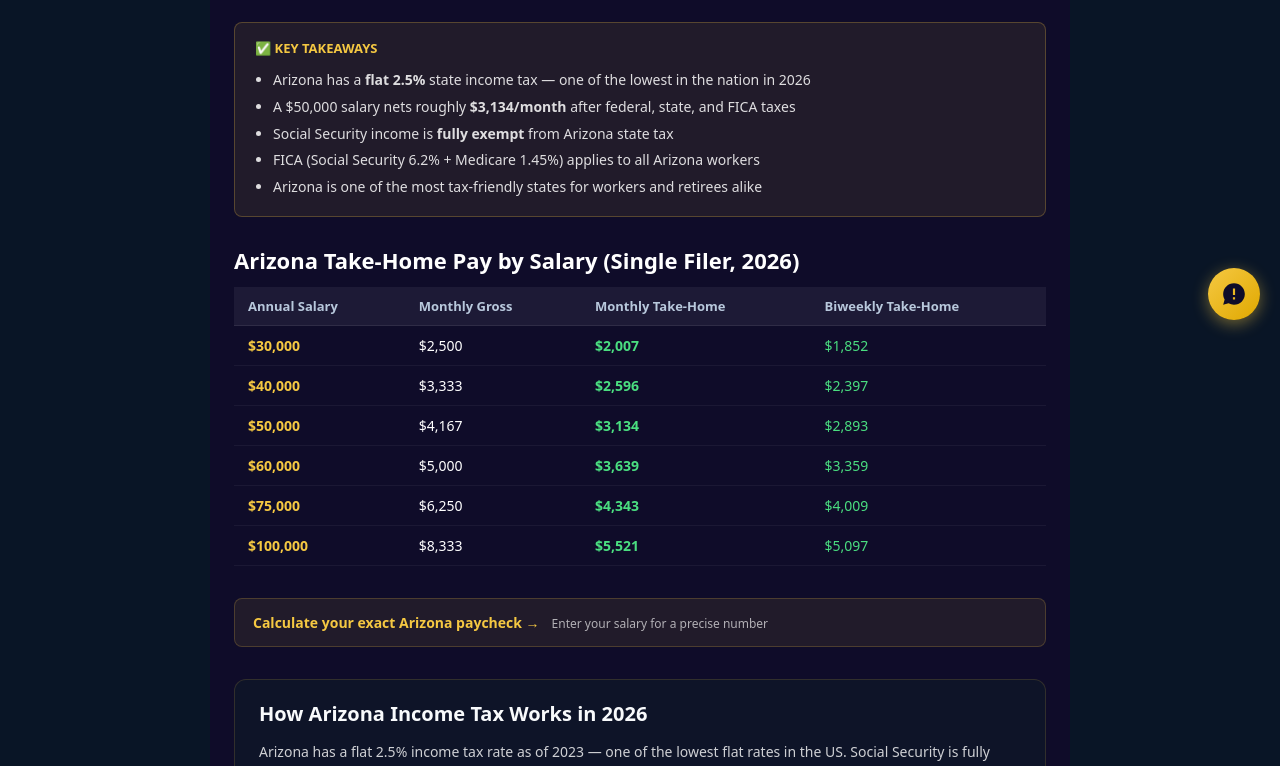
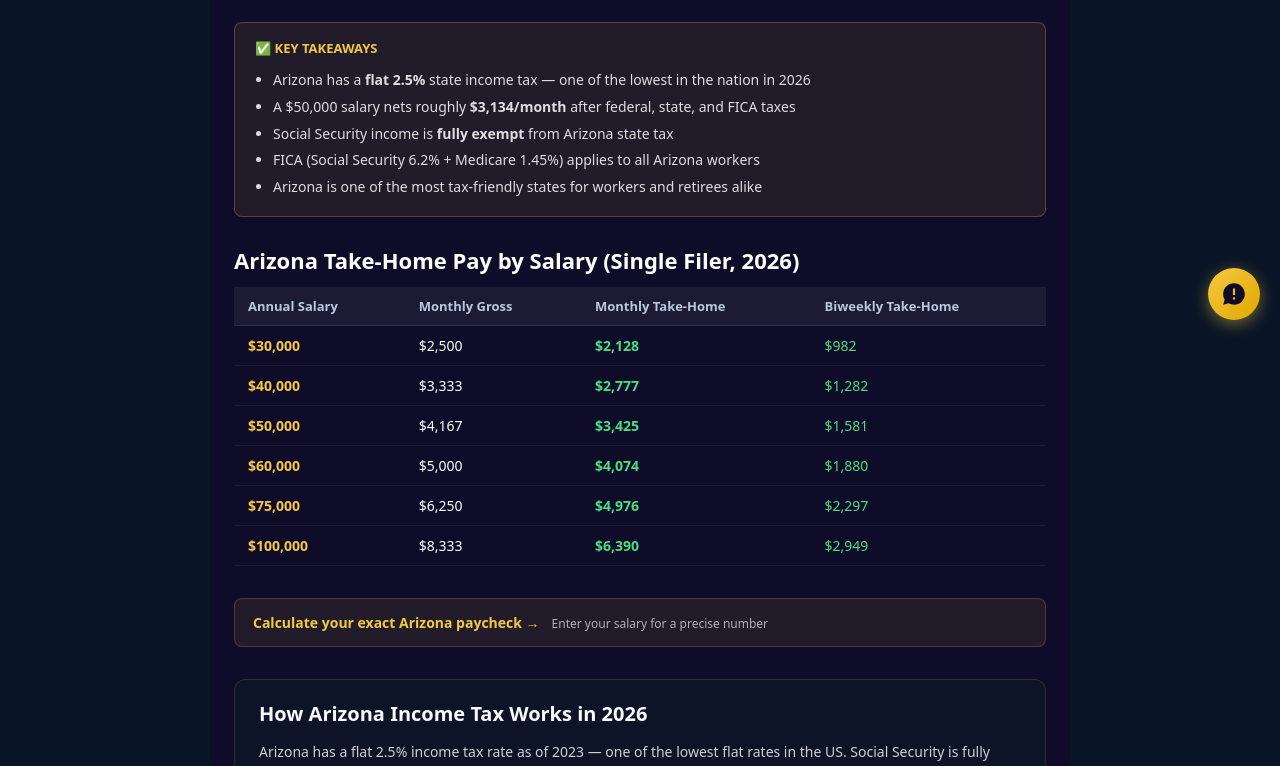
Before and after one commit to devqrcraft-ui/privatepaycheck, a Next.js app: page /arizona-paycheck-calculator in a window 1280 px wide. Shown: the part 460-1226 px from the top of the page. Built offline with nearby package versions, Linux system fonts and the light colour scheme.

Commit message:
fix: recalculate Arizona take-home table and title/description with correct 2026 federal brackets ($56,800 -> $59,718, all 6 salary rows corrected)

```diff
--- a/src/app/arizona-paycheck-calculator/page.tsx
+++ b/src/app/arizona-paycheck-calculator/page.tsx
@@ -2,8 +2,8 @@ import type { Metadata } from 'next'
 import AuthorBox from '@/app/components/AuthorBox'
 
 export const metadata: Metadata = {
-  title: 'Arizona Paycheck Calculator 2026 — $75K Salary = $56,800 Take-Home',
-  description: 'Arizona paycheck calculator 2026. $75K salary = ~$56,800 take-home after 2.5% flat state tax, federal tax & FICA. Instant results, no signup.',
+  title: 'Arizona Paycheck Calculator 2026 — $75K Salary = $59,718 Take-Home',
+  description: 'Arizona paycheck calculator 2026. $75K salary = ~$59,718 take-home after 2.5% flat state tax, federal tax & FICA. Instant results, no signup.',
   keywords: 'arizona paycheck calculator 2026, az take home pay, arizona salary after taxes',
   alternates: { canonical: 'https://www.privatepaycheck.com/arizona-paycheck-calculator' },
   openGraph: {
@@ -62,38 +62,38 @@ export default function Page() {
           <tr key="$30,000">
             <td style={{ padding:'10px 14px', fontSize:14, borderBottom:'1px solid rgba(255,255,255,0.05)', fontWeight:700, color:'#F5C842' }}>$30,000</td>
             <td style={{ padding:'10px 14px', fontSize:14, borderBottom:'1px solid rgba(255,255,255,0.05)' }}>$2,500</td>
-            <td style={{ padding:'10px 14px', fontSize:14, borderBottom:'1px solid rgba(255,255,255,0.05)', color:'#4ade80', fontWeight:700 }}>$2,007</td>
-            <td style={{ padding:'10px 14px', fontSize:14, borderBottom:'1px solid rgba(255,255,255,0.05)', color:'#4ade80' }}>$1,852</td>
+            <td style={{ padding:'10px 14px', fontSize:14, borderBottom:'1px solid rgba(255,255,255,0.05)', color:'#4ade80', fontWeight:700 }}>$2,128</td>
+            <td style={{ padding:'10px 14px', fontSize:14, borderBottom:'1px solid rgba(255,255,255,0.05)', color:'#4ade80' }}>$982</td>
           </tr>
           <tr key="$40,000">
             <td style={{ padding:'10px 14px', fontSize:14, borderBottom:'1px solid rgba(255,255,255,0.05)', fontWeight:700, color:'#F5C842' }}>$40,000</td>
             <td style={{ padding:'10px 14px', fontSize:14, borderBottom:'1px solid rgba(255,255,255,0.05)' }}>$3,333</td>
-            <td style={{ padding:'10px 14px', fontSize:14, borderBottom:'1px solid rgba(255,255,255,0.05)', color:'#4ade80', fontWeight:700 }}>$2,596</td>
-            <td style={{ padding:'10px 14px', fontSize:14, borderBottom:'1px solid rgba(255,255,255,0.05)', color:'#4ade80' }}>$2,397</td>
+            <td style={{ padding:'10px 14px', fontSize:14, borderBottom:'1px solid rgba(255,255,255,0.05)', color:'#4ade80', fontWeight:700 }}>$2,777</td>
+            <td style={{ padding:'10px 14px', fontSize:14, borderBottom:'1px solid rgba(255,255,255,0.05)', color:'#4ade80' }}>$1,282</td>
           </tr>
           <tr key="$50,000">
             <td style={{ padding:'10px 14px', fontSize:14, borderBottom:'1px solid rgba(255,255,255,0.05)', fontWeight:700, color:'#F5C842' }}>$50,000</td>
             <td style={{ padding:'10px 14px', fontSize:14, borderBottom:'1px solid rgba(255,255,255,0.05)' }}>$4,167</td>
-            <td style={{ padding:'10px 14px', fontSize:14, borderBottom:'1px solid rgba(255,255,255,0.05)', color:'#4ade80', fontWeight:700 }}>$3,134</td>
-            <td style={{ padding:'10px 14px', fontSize:14, borderBottom:'1px solid rgba(255,255,255,0.05)', color:'#4ade80' }}>$2,893</td>
+            <td style={{ padding:'10px 14px', fontSize:14, borderBottom:'1px solid rgba(255,255,255,0.05)', color:'#4ade80', fontWeight:700 }}>$3,425</td>
+            <td style={{ padding:'10px 14px', fontSize:14, borderBottom:'1px solid rgba(255,255,255,0.05)', color:'#4ade80' }}>$1,581</td>
           </tr>
           <tr key="$60,000">
             <td style={{ padding:'10px 14px', fontSize:14, borderBottom:'1px solid rgba(255,255,255,0.05)', fontWeight:700, color:'#F5C842' }}>$60,000</td>
             <td style={{ padding:'10px 14px', fontSize:14, borderBottom:'1px solid rgba(255,255,255,0.05)' }}>$5,000</td>
-            <td style={{ padding:'10px 14px', fontSize:14, borderBottom:'1px solid rgba(255,255,255,0.05)', color:'#4ade80', fontWeight:700 }}>$3,639</td>
-            <td style={{ padding:'10px 14px', fontSize:14, borderBottom:'1px solid rgba(255,255,255,0.05)', color:'#4ade80' }}>$3,359</td>
+            <td style={{ padding:'10px 14px', fontSize:14, borderBottom:'1px solid rgba(255,255,255,0.05)', color:'#4ade80', fontWeight:700 }}>$4,074</td>
+            <td style={{ padding:'10px 14px', fontSize:14, borderBottom:'1px solid rgba(255,255,255,0.05)', color:'#4ade80' }}>$1,880</td>
           </tr>
           <tr key="$75,000">
             <td style={{ padding:'10px 14px', fontSize:14, borderBottom:'1px solid rgba(255,255,255,0.05)', fontWeight:700, color:'#F5C842' }}>$75,000</td>
             <td style={{ padding:'10px 14px', fontSize:14, borderBottom:'1px solid rgba(255,255,255,0.05)' }}>$6,250</td>
-            <td style={{ padding:'10px 14px', fontSize:14, borderBottom:'1px solid rgba(255,255,255,0.05)', color:'#4ade80', fontWeight:700 }}>$4,343</td>
-            <td style={{ padding:'10px 14px', fontSize:14, borderBottom:'1px solid rgba(255,255,255,0.05)', color:'#4ade80' }}>$4,009</td>
+            <td style={{ padding:'10px 14px', fontSize:14, borderBottom:'1px solid rgba(255,255,255,0.05)', color:'#4ade80', fontWeight:700 }}>$4,976</td>
+            <td style={{ padding:'10px 14px', fontSize:14, borderBottom:'1px solid rgba(255,255,255,0.05)', color:'#4ade80' }}>$2,297</td>
           </tr>
           <tr key="$100,000">
             <td style={{ padding:'10px 14px', fontSize:14, borderBottom:'1px solid rgba(255,255,255,0.05)', fontWeight:700, color:'#F5C842' }}>$100,000</td>
             <td style={{ padding:'10px 14px', fontSize:14, borderBottom:'1px solid rgba(255,255,255,0.05)' }}>$8,333</td>
-            <td style={{ padding:'10px 14px', fontSize:14, borderBottom:'1px solid rgba(255,255,255,0.05)', color:'#4ade80', fontWeight:700 }}>$5,521</td>
-            <td style={{ padding:'10px 14px', fontSize:14, borderBottom:'1px solid rgba(255,255,255,0.05)', color:'#4ade80' }}>$5,097</td>
+            <td style={{ padding:'10px 14px', fontSize:14, borderBottom:'1px solid rgba(255,255,255,0.05)', color:'#4ade80', fontWeight:700 }}>$6,390</td>
+            <td style={{ padding:'10px 14px', fontSize:14, borderBottom:'1px solid rgba(255,255,255,0.05)', color:'#4ade80' }}>$2,949</td>
           </tr>
         </tbody>
       </table>
```
